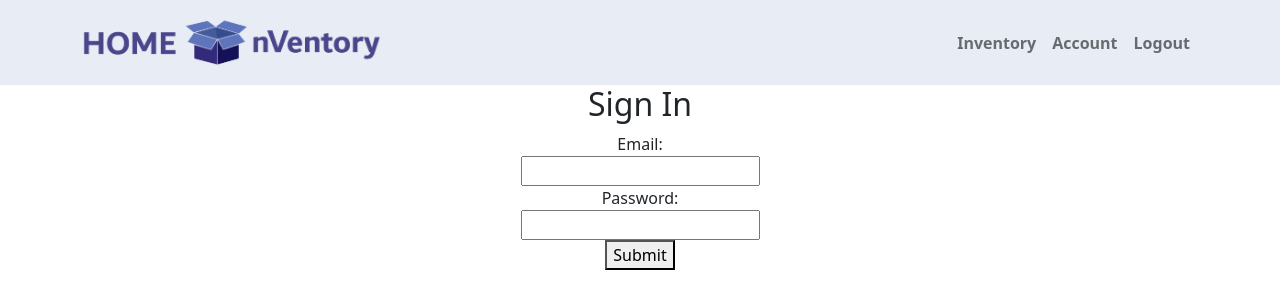
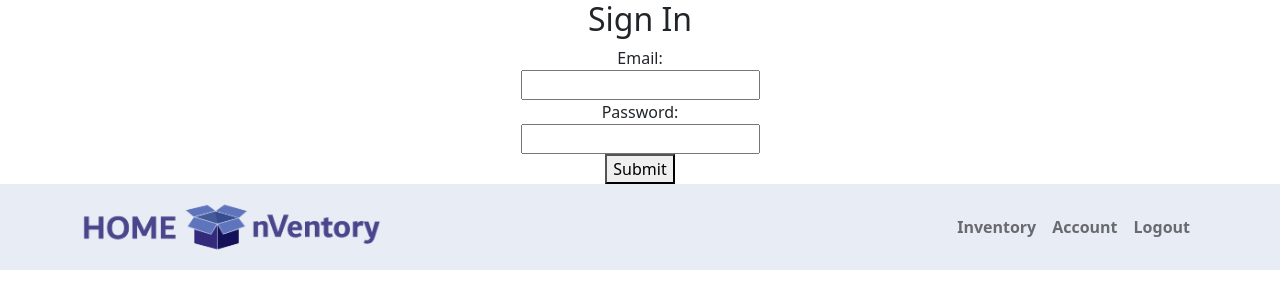
Before and after one commit to xkaikil/SAIT_FinalProject_HomeInventory, a React (Create React App) app: page / in a window 1280 px wide. Shown: the top 308 px of the page. Built offline with nearby package versions, Linux system fonts and the light colour scheme.

Commit message:
Adding Sign up form

```diff
--- a/src/App.js
+++ b/src/App.js
@@ -1,4 +1,3 @@
-
 import "./App.css";
 import LoginPage from "./Components/LoginPage";
 import Navibar from "./Components/Navbar";
@@ -6,10 +5,9 @@ import Navibar from "./Components/Navbar";
 function App() {
   return (
     <div className="App">
-      <Navibar/>
-      <LoginPage/>
+      <LoginPage />
+      <Navibar />
     </div>
-
   );
 }
 
```
Also changed, not shown: src/Components/SignUpForm.js (added).
